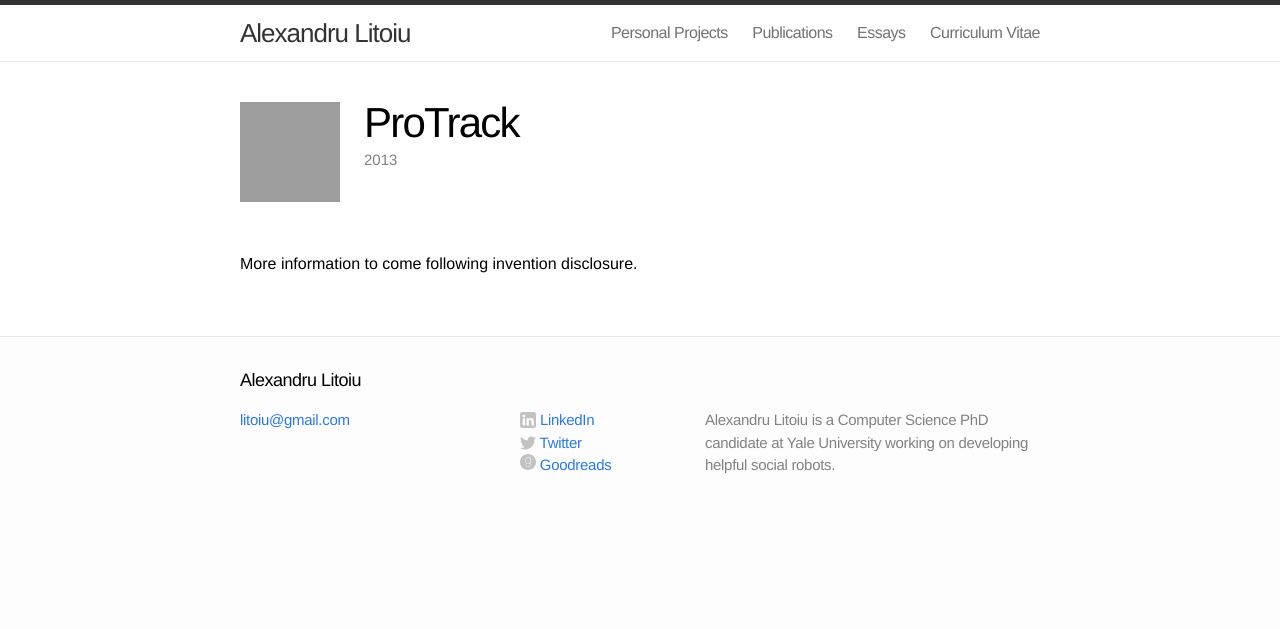
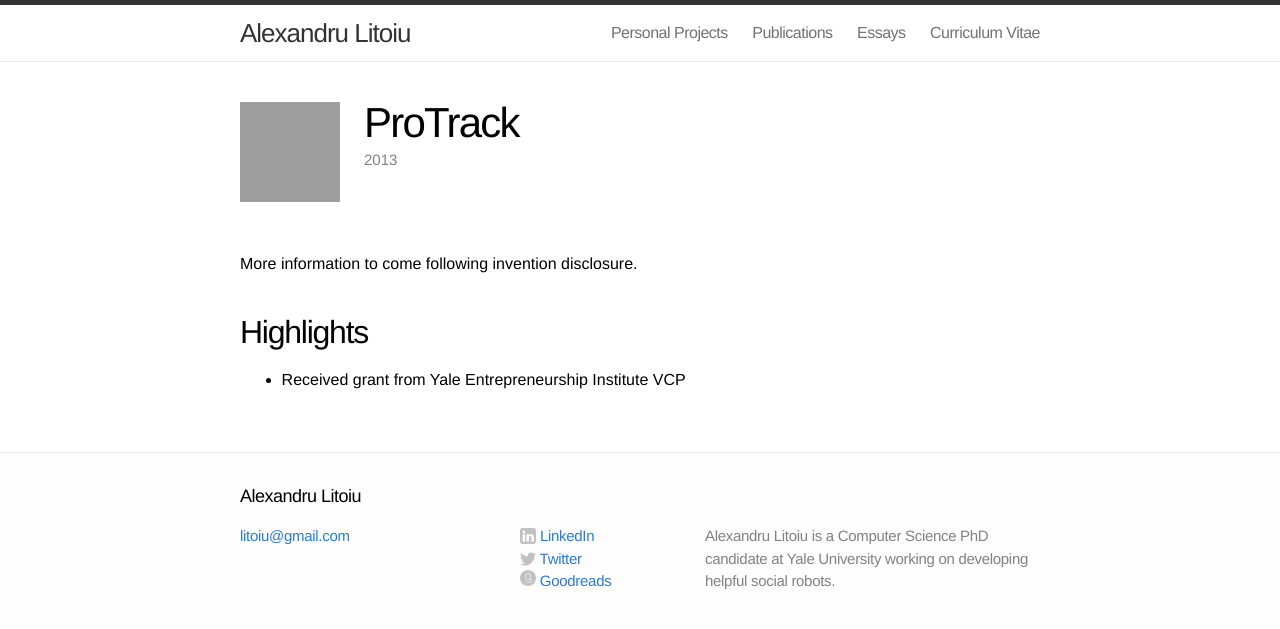
Before and after one commit to alitoiu/alitoiu.github.io, a Jekyll site: the page built from _projects/2013-ProTrack.markdown, in a window 1280 px wide, cut to the strip 0-629 px from the top of the page. Built offline with Jekyll 4.4.1, drawn with Linux system fonts in a browser that asks for light colours; grey boxes are pictures that could not be loaded.

Commit message:
Updated ProTrack highlights and accolades

```diff
--- a/_projects/2013-ProTrack.markdown
+++ b/_projects/2013-ProTrack.markdown
@@ -3,8 +3,12 @@ layout: project
 title:  "ProTrack"
 description: "More information to come following invention disclosure"
 thumbnail_rel_path: "Personal_Projects/ProTrack/thumbnail_no_ball_up.png"
-accolade1: "Received funding from Yale Entrepreneurship Institute VCP"
+accolade1: "Received Grant from Yale Entrepreneurship Institute VCP"
 date:   2013-01-01 12:00:00
 ---
 
 More information to come following invention disclosure.
+
+## Highlights
+
+* Received grant from Yale Entrepreneurship Institute VCP
```
